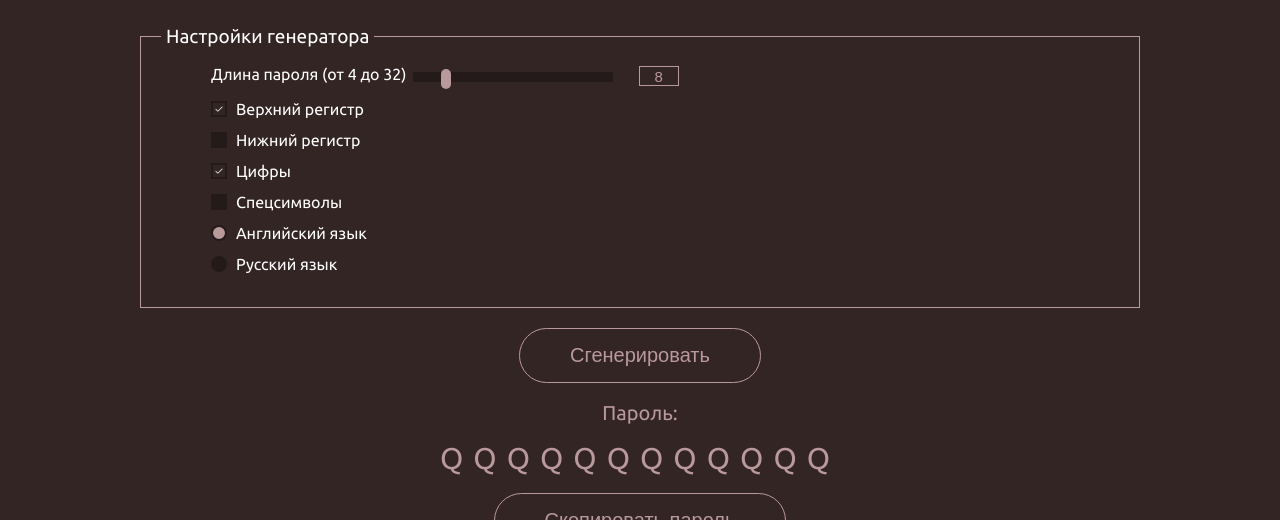
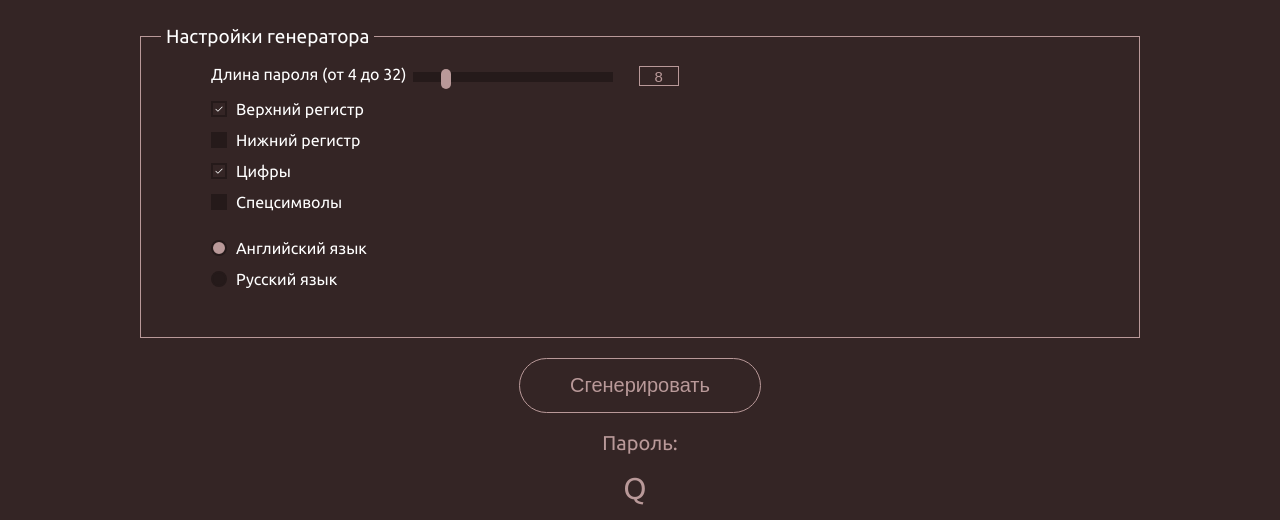
Before and after one commit to ArtiomKochkin/password-generator, a website: page src/index.html in a window 1280 px wide. Shown: the part 271-791 px from the top of the page. Drawn offline with nearby package versions, Linux system fonts and the light colour scheme; files that its build step writes are made by us from their sources; files whose address does not match are found by name.

Commit message:
fix @img bags

```diff
--- a/src/html/header.html
+++ b/src/html/header.html
@@ -4,7 +4,7 @@
             <div class="header__logo">Password GENERATOR</div>
             <div class="header__contact">
                 <a href="https://github.com/ArtiomKochkin" target="_blank" class="header__link">
-                    <img class="header__img" src="../img/header/github.svg" alt="link to github">
+                    <img class="header__img" src="@img/header/github.svg" alt="link to github">
                 </a>
             </div>
         </div>
--- a/src/index.html
+++ b/src/index.html
@@ -40,6 +40,8 @@
                             <input type="checkbox" class="form__checkbox" id="specialCharacters">
                             <label for="specialCharacters" class="form__label">Спецсимволы</label>
                         </div>
+                    </div>
+                    <div class="form__items">
                         <div class="form__item">
                             <input type="radio" id="eng" name="lang" class="form__radio" checked>
                             <label for="eng" class="form__label form__label--radio">Английский язык</label>
@@ -56,17 +58,6 @@
                 <h2 class="result__title">Пароль: </h2>
                 <div class="result__characters">
                     <span class="result__char">Q</span>
-                    <span class="result__char">Q</span>
-                    <span class="result__char">Q</span>
-                    <span class="result__char">Q</span>
-                    <span class="result__char">Q</span>
-                    <span class="result__char">Q</span>
-                    <span class="result__char">Q</span>
-                    <span class="result__char">Q</span>
-                    <span class="result__char">Q</span>
-                    <span class="result__char">Q</span>
-                    <span class="result__char">Q</span>
-                    <span class="result__char">Q</span>
                 </div>
                 <button class="btn btn--copy" type="button">Скопировать пароль</button>
             </div>
--- a/src/scss/blocks/form.scss
+++ b/src/scss/blocks/form.scss
@@ -15,6 +15,7 @@
 
 .form__items {
     padding-left: 5rem;
+    margin-bottom: 3rem;
 
     @include breakpoint($mobile) {
         padding-left: 0;
@@ -102,7 +103,7 @@ input[type=range] {
 }
 
 input[type=checkbox]:checked + .form__label::before {
-    background: url("../../img/main/check.svg")
+    background: url("../img/main/check.svg")
     0 0 no-repeat;
 }
 
```
Also changed, not shown: dist/css/style.min.css, dist/index.html.
